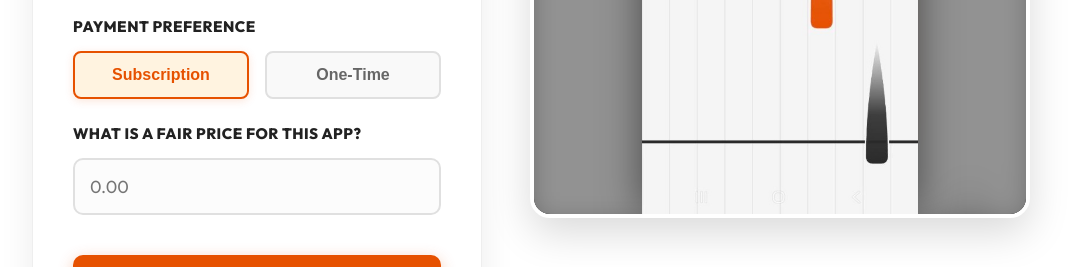
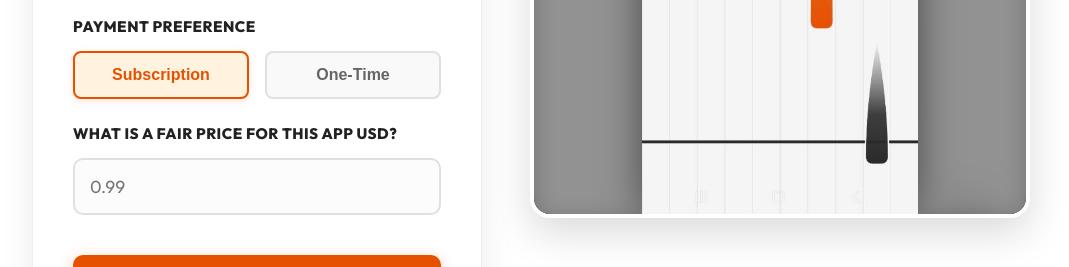
Before and after one commit to Jack-Taylor-Gorman/HHTWebpage, a React (Vite) app: page / in a window 1280 px wide. Shown: the part 780-1047 px from the top of the page, without its empty margins (109-1178 px from the left). Built offline with nearby package versions, Linux system fonts and the light colour scheme.

Commit message:
Update WaitingList.tsx

```diff
--- a/src/WaitingList.tsx
+++ b/src/WaitingList.tsx
@@ -121,15 +121,15 @@ export const WaitingList: React.FC = () => {
                                     </div>
 
                                     <div className="form-group">
-                                        <label htmlFor="price">What is a fair price for this app?</label>
+                                        <label htmlFor="price">What is a fair price for this app USD?</label>
                                         <input
                                             type="number"
                                             id="price"
                                             value={price}
                                             onChange={(e) => setPrice(e.target.value)}
-                                            placeholder="0.00"
-                                            min="0"
-                                            step="0.01"
+                                            placeholder="0.99"
+                                            min="0.99"
+                                            step="1.00"
                                             name="price"
                                         />
                                         <input type="hidden" name="paymentPreference" value={paymentPreference} />
```
